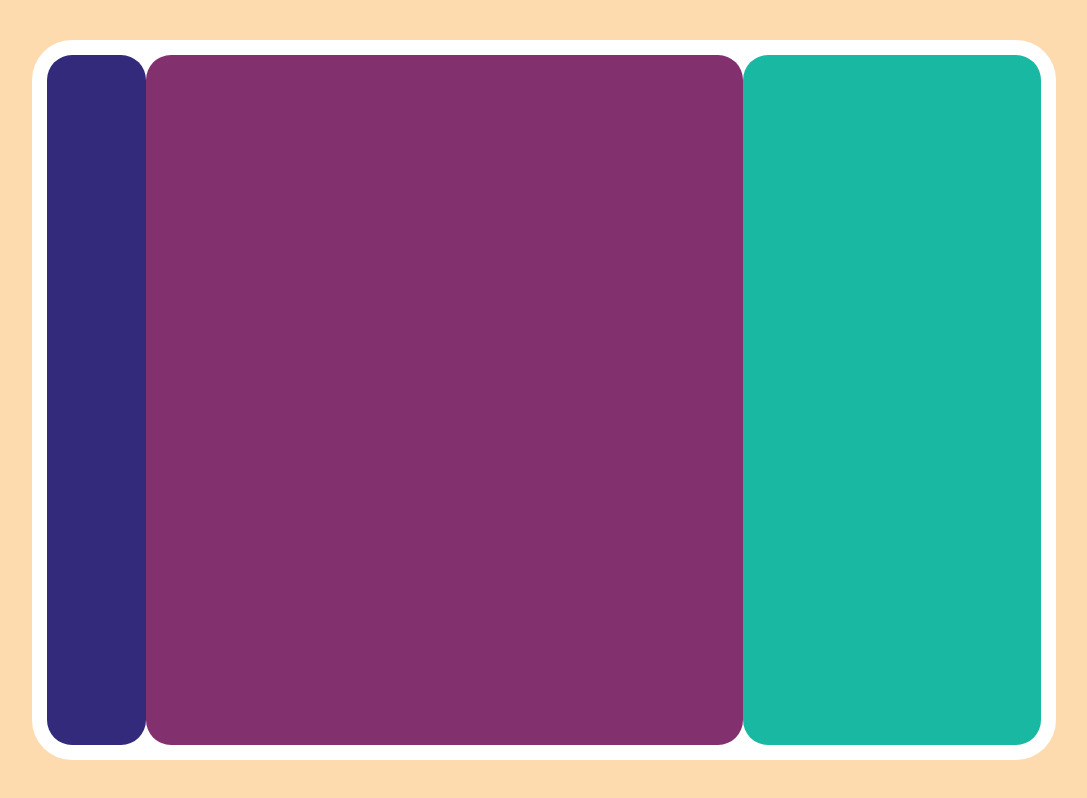
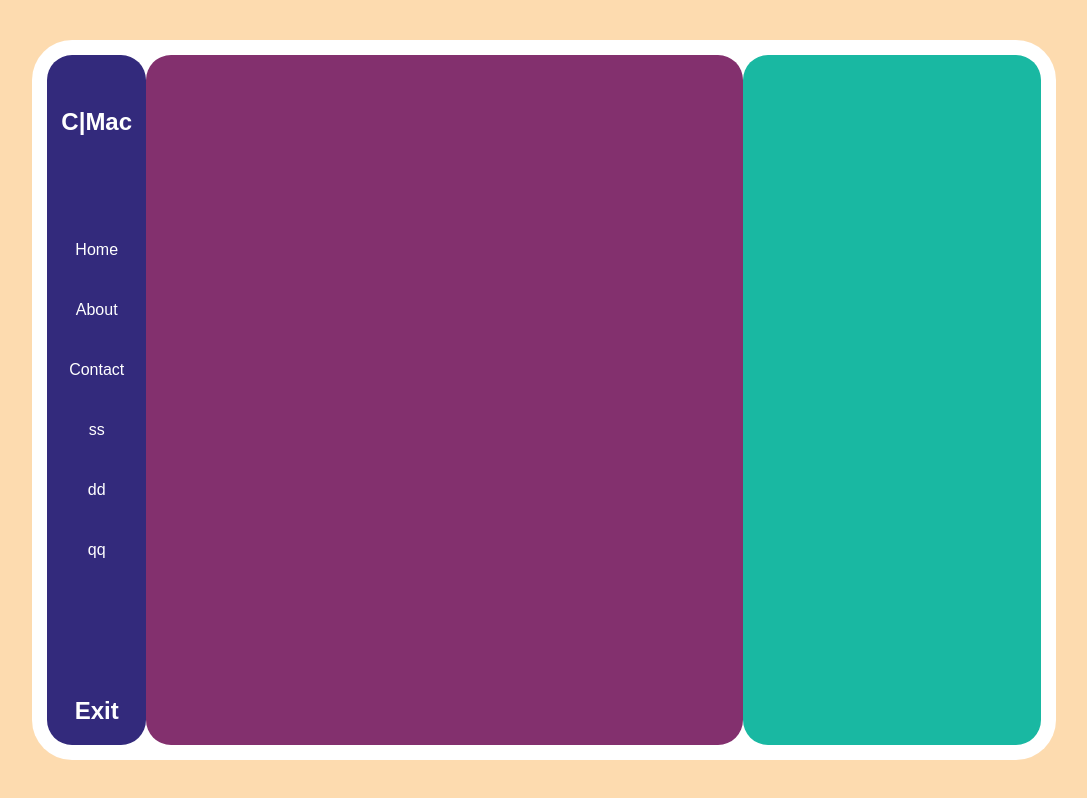
Before and after one commit to sumitsaini199711/Dashboard_Design, a plain HTML site: page index.html in a window 1280 px wide. Shown: the whole page, without its empty margins (96-1183 px from the left). Drawn offline with Linux system fonts and the light colour scheme.

Commit message:
Navbar raw part with styling completed.

```diff
--- a/index.css
+++ b/index.css
@@ -3,6 +3,8 @@ html,body{
     height: 100%;
     padding: 0;
     margin: 0;
+    color: white;
+    font-family: Arial, sans-serif;
 }
 .outerBody{
     background-color: white;
@@ -29,7 +31,29 @@ html,body{
     border-radius: 25px;
     width: 10%;
     height: 100%;
+    display: flex;
+    flex-direction: column;
+    justify-content: space-between;
 }
+
+.nav1{
+    width: 100%;
+    margin-top: 33px;
+    text-align: center;
+}
+
+.navItems{
+    list-style-type: none;
+    padding-left: 0;
+}
+
+.navItems li{
+    height: 60px;
+    display: flex;
+    align-items: center;
+    justify-content: center;
+}
+
 .HelloMainDiv{
     background-color: #83306e;
     border-radius: 25px;
@@ -42,14 +66,3 @@ html,body{
     width: 30%;
     height: 100%;
 }
-
-/* .navBar{
-    background-color: #332a7c;
-    position: absolute;
-    height: 96%;
-    left: 13px;
-    width: 9%;
-    top: 2%;
-    min-width: 100px;
-    border-radius: 25px;
-} */
--- a/index.html
+++ b/index.html
@@ -11,7 +11,20 @@
     <div class="outerBody">
         <div class="flex-Container">
             <div class="navBar">
-
+                <div class="nav1"><h2>C|<b>Mac</b></h2></div>
+                <div class="nav2">
+                    <ul class="navItems">
+                        <li>Home</li>
+                        <li>About</li>
+                        <li>Contact</li>
+                        <li>ss</li>
+                        <li>dd</li>
+                        <li>qq</li>
+                    </ul>
+                </div>
+                <div class="nav1">
+                    <h2>Exit</h2>
+                </div>
             </div>
             <div class="HelloMainDiv">
 
```
